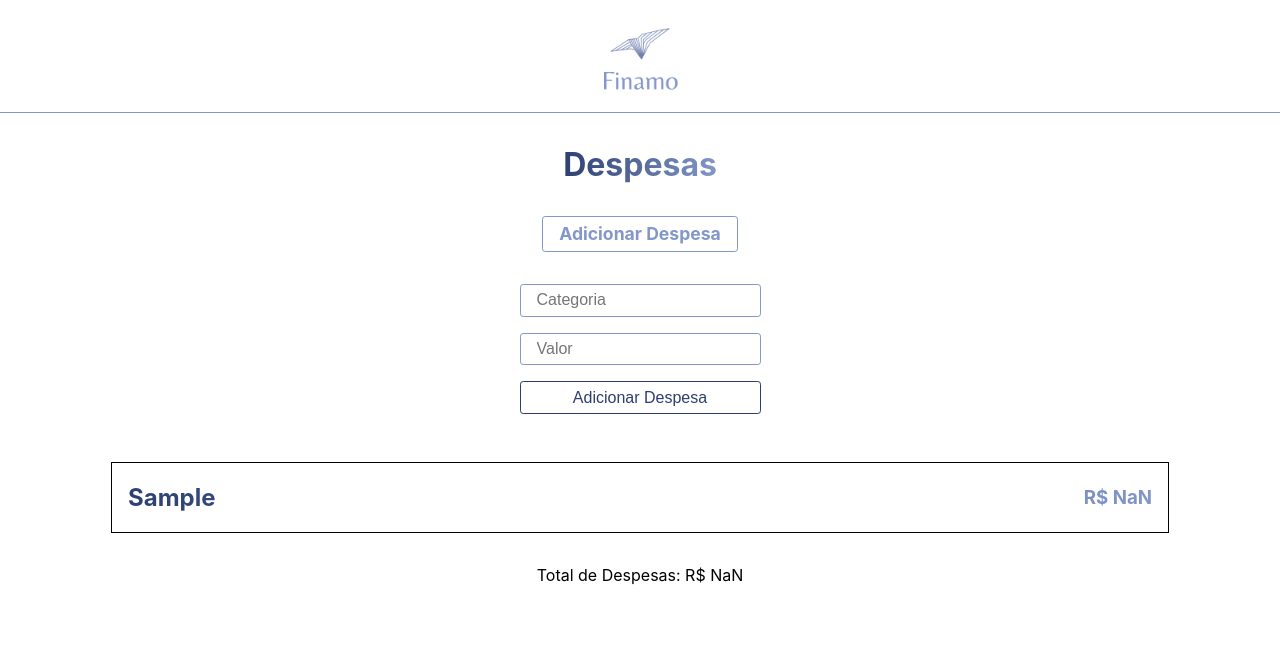
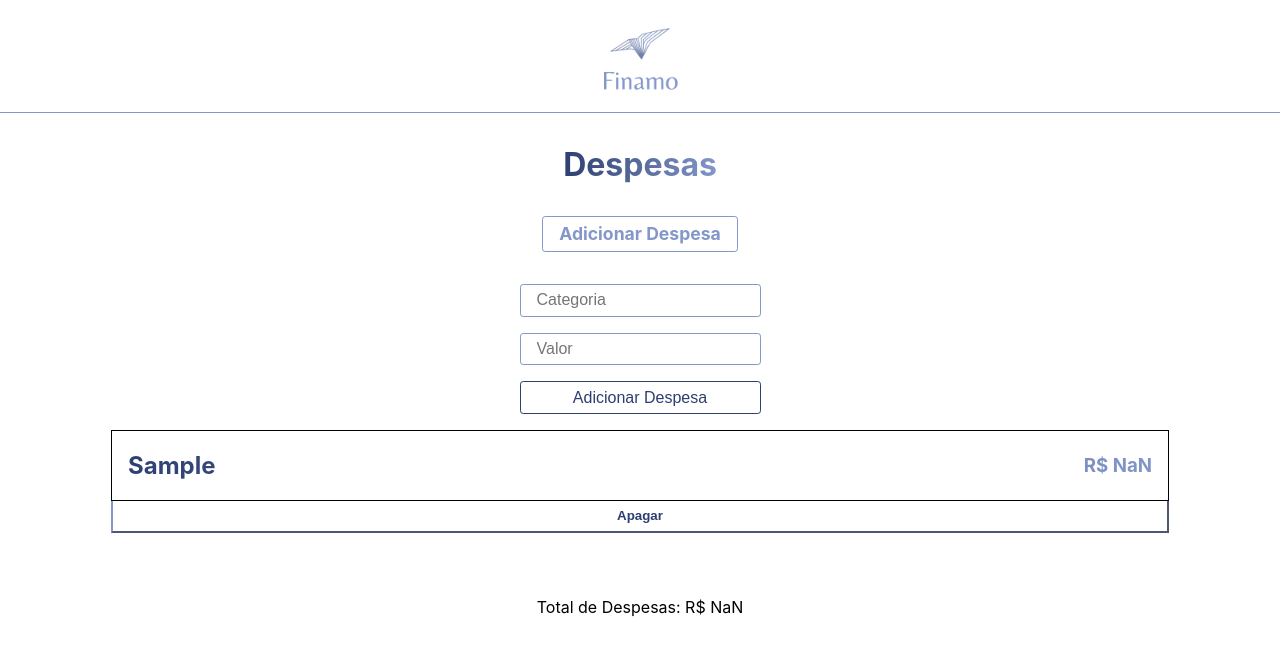
Before and after one commit to DevSamuelMuniz/coding-mobile, a React (Create React App) app: page /Despesas in a window 1280 px wide. Both pictures are taken after typing "Sample", "Sample" into the empty fields and a click on the button "Adicionar Despesa". Shown: the top 654 px of the page. Built offline with nearby package versions, Linux system fonts and the light colour scheme.

Commit message:
delete btn

```diff
--- a/src/pages/despesasPage/despesasPage.css
+++ b/src/pages/despesasPage/despesasPage.css
@@ -65,3 +65,15 @@
     gap: 1rem;
     margin-top: 2rem;
 }
+
+.delete-btn{
+    width: 100%;
+    height: 2rem;
+    background: none;
+    color: #2c3f70;
+    font-weight: bold;
+    cursor: pointer;
+    margin-bottom: 2rem;
+    border-color: #8397c8 ;
+    border-top: none;
+}
--- a/src/pages/despesasPage/despesasPage.js
+++ b/src/pages/despesasPage/despesasPage.js
@@ -35,6 +35,13 @@ function DespesasPage() {
     }
   };
 
+  const handleDeleteDespesa = (index) => {
+    const novasDespesas = [...despesas];
+    novasDespesas.splice(index, 1);
+    setDespesas(novasDespesas);
+    localStorage.setItem('despesas', JSON.stringify(novasDespesas));
+  };
+
   useEffect(() => {
     const total = despesas.reduce((acc, despesa) => acc + parseFloat(despesa.valorDespesa), 0);
     setTotalDespesas(total);
@@ -57,9 +64,12 @@ function DespesasPage() {
           <button className='btn-input' onClick={handleSubmit}>Adicionar Despesa</button>
         </div>
 
-        <div className='despesas'>
+        <div>
           {despesas.map((despesa, index) => (
-            <DespesaComponent key={index} nomeDespesa={despesa.nomeDespesa} valorDespesa={despesa.valorDespesa} />
+            <div key={index} className="despesa-item">
+              <DespesaComponent nomeDespesa={despesa.nomeDespesa} valorDespesa={despesa.valorDespesa} />
+              <button className="delete-btn" onClick={() => handleDeleteDespesa(index)}>Apagar</button>
+            </div>
           ))}
         </div>
 
```
